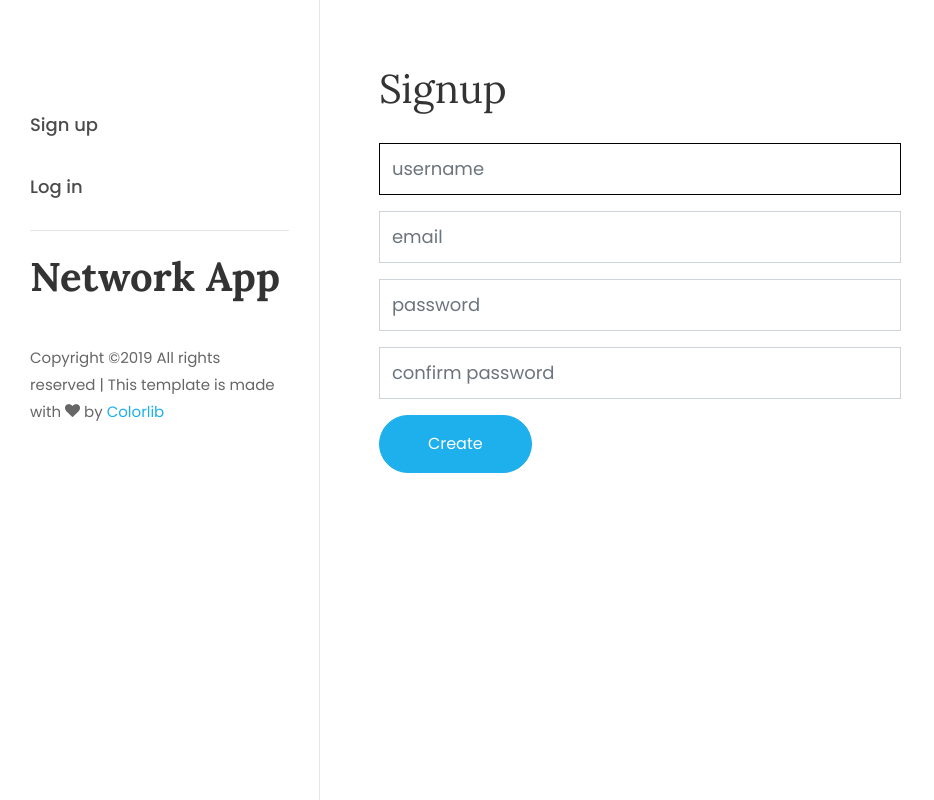
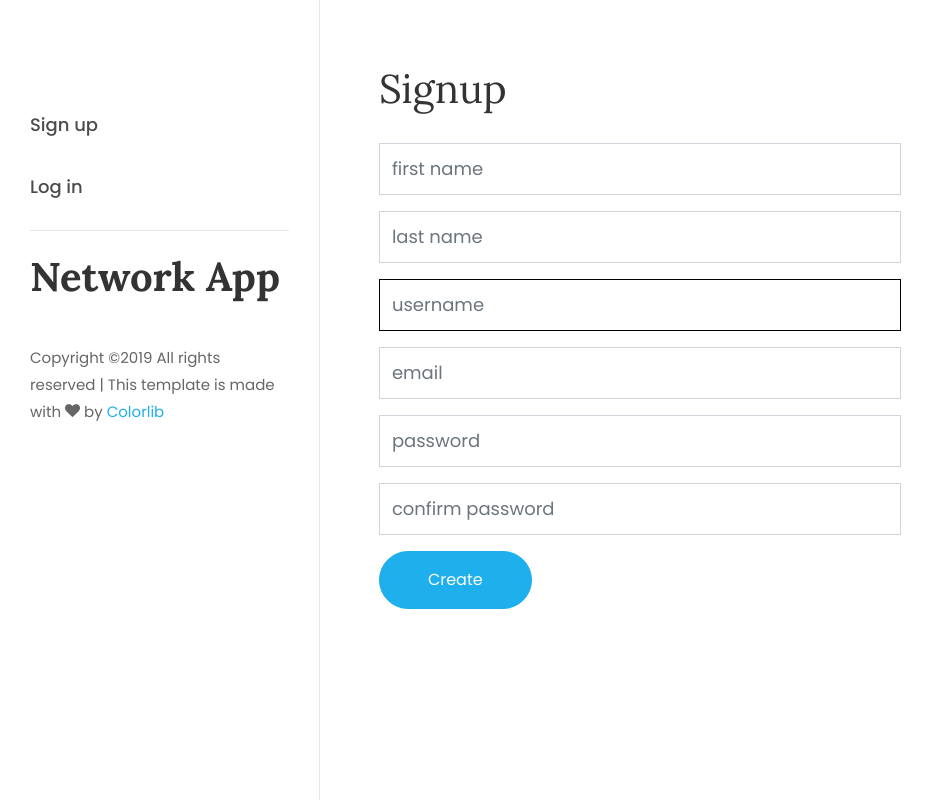
Before and after one commit to kevin123george/sayoneweb1, a Django app: page /signup/ in a window 1280 px wide. Shown: the whole page, without its empty margins (0-934 px from the left). Run offline with Django 3.2, Linux system fonts and the light colour scheme; some libraries are stand-ins or nearby versions; some web fonts are replaced.

Commit message:
make it better

```diff
--- a/authentication/forms.py
+++ b/authentication/forms.py
@@ -5,6 +5,8 @@ from django.contrib.auth.forms import UserCreationForm
 
 class UserRegForm(UserCreationForm):
     email = forms.EmailField()
+    first_name = forms.CharField(max_length=60)
+    last_name = forms.CharField(max_length=60)
     class Meta:
         model = User
-        fields =['username','email','password1','password2']
+        fields =['first_name','last_name','username','email','password1','password2']
--- a/social_network/templates/registration/signup.html
+++ b/social_network/templates/registration/signup.html
@@ -14,6 +14,12 @@
                 <div >
                     <div >
                       <div action="#" >
+                          <div class="form-group">
+                              {% render_field form.first_name  type="text" class="form-control" placeholder="first name"%}
+                          </div>
+                          <div class="form-group">
+                              {% render_field form.last_name  type="text" class="form-control" placeholder="last name"%}
+                          </div>
                         <div class="form-group">
                             {% render_field form.username  type="text" class="form-control" placeholder="username"%}
                         </div>
```
Also changed, not shown: db.sqlite3.
